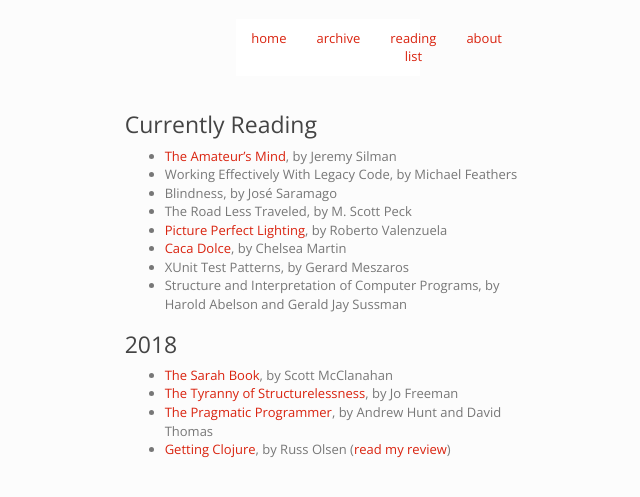
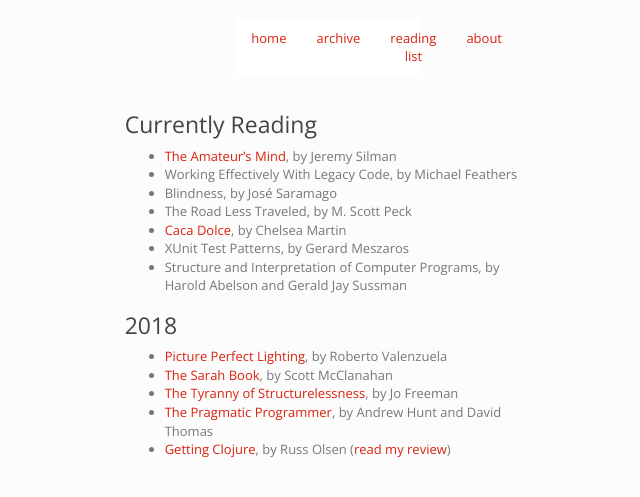
Before and after one commit to imtayadeway/imtayadeway.github.io, a Jekyll site: the page built from reading-list/index.md, in a window 1280 px wide. Shown: the top 497 px of the page, without its empty margins (312-952 px from the left). Built offline with Jekyll 4.4.1, drawn with Linux system fonts in a browser that asks for light colours.

```diff
--- a/reading-list/index.md
+++ b/reading-list/index.md
@@ -9,13 +9,13 @@ title: Archive
 - Working Effectively With Legacy Code, by Michael Feathers
 - Blindness, by José Saramago
 - The Road Less Traveled, by M. Scott Peck
-- [Picture Perfect Lighting][picture perfect lighting], by Roberto Valenzuela
 - [Caca Dolce][caca dolce], by Chelsea Martin
 - XUnit Test Patterns, by Gerard Meszaros
 - Structure and Interpretation of Computer Programs, by Harold Abelson and Gerald Jay Sussman
 
 ### 2018
 
+- [Picture Perfect Lighting][picture perfect lighting], by Roberto Valenzuela
 - [The Sarah Book][the sarah book], by Scott McClanahan
 - [The Tyranny of Structurelessness][the tyranny of structurelessness], by Jo Freeman
 - [The Pragmatic Programmer][the pragmatic programmer], by Andrew Hunt and David Thomas
```
